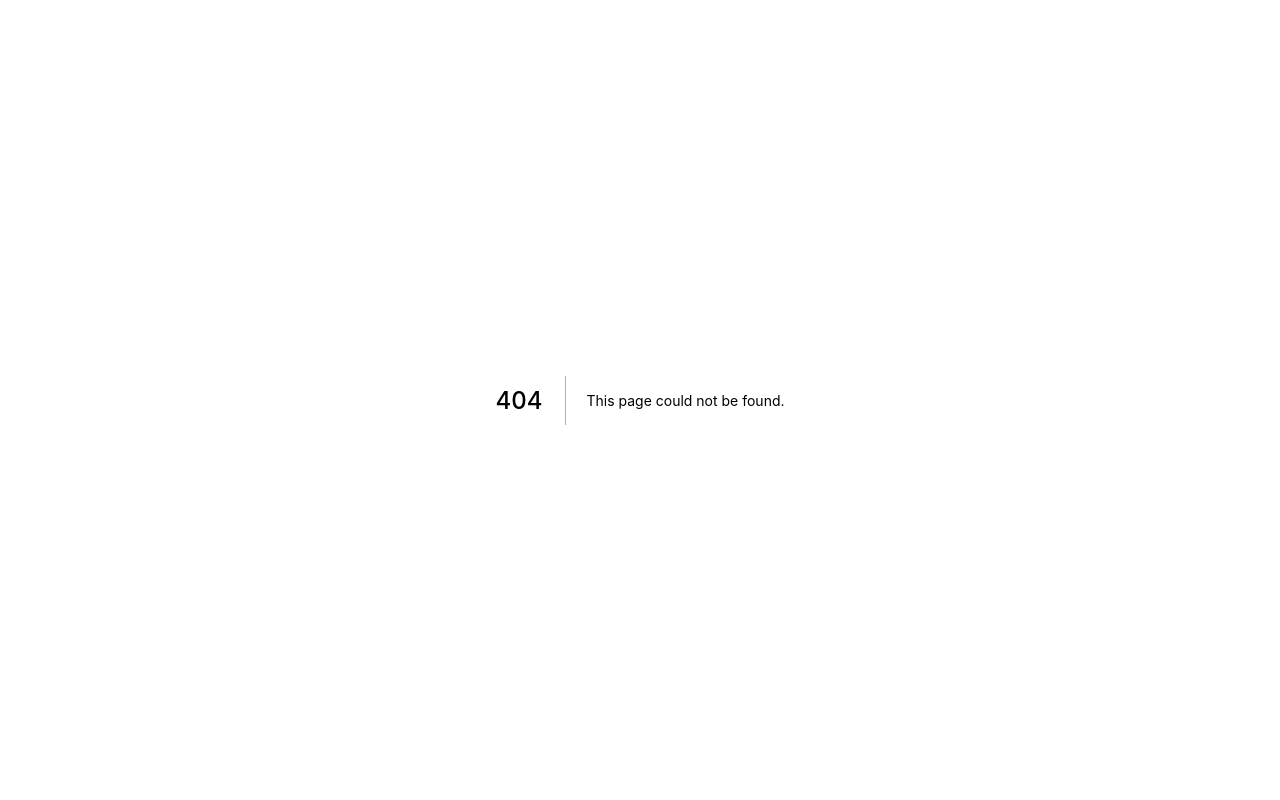
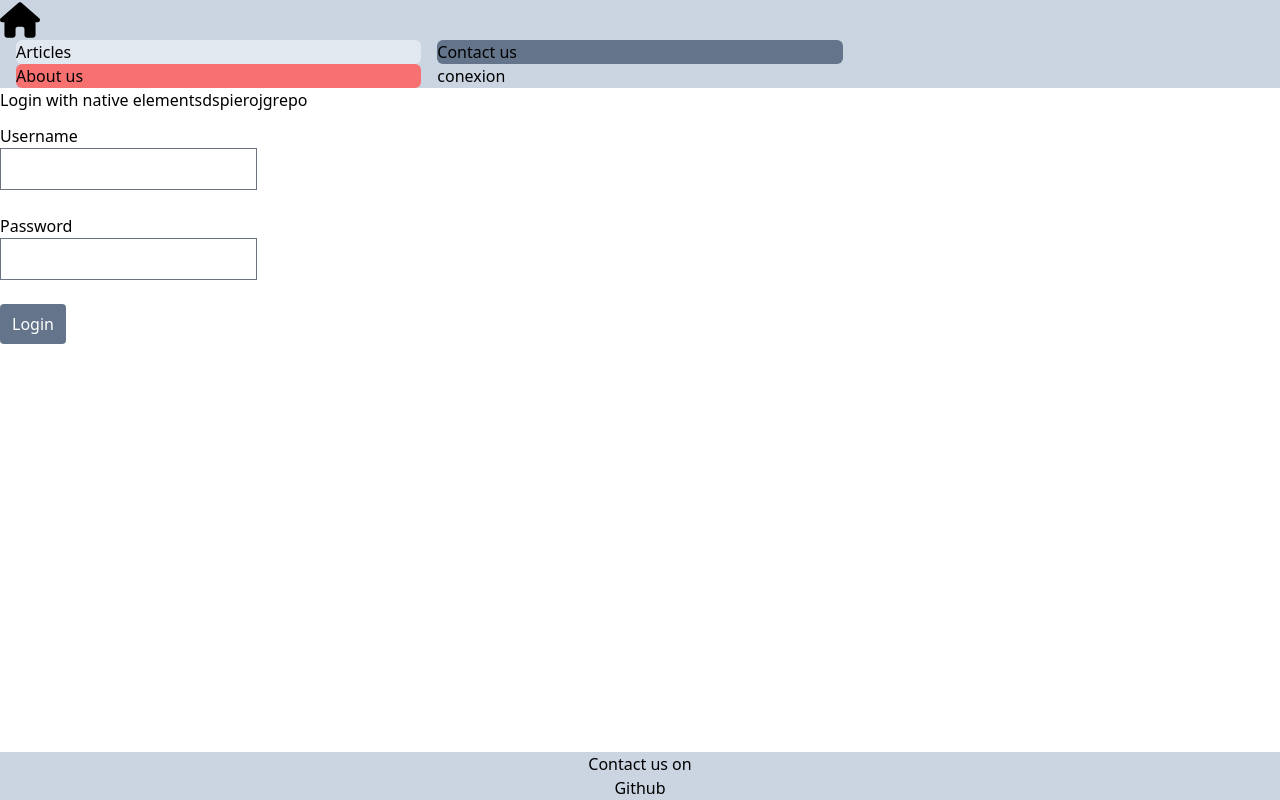
Before and after one commit to gr3g0ry552/ece-webtech-grouzelle-monsoro, a Next.js app in the folder app/: page /login-native2 in a window 1280 px wide. Before the commit this address had no page. Built offline with nearby package versions, Linux system fonts and the light colour scheme; what tailwindcss-font-inter would draw is missing.

Commit message:
feat : ajout de login-native et login-native2

```diff
--- a/app/pages/articles_general.js
+++ b/app/pages/articles_general.js
@@ -9,6 +9,7 @@ export default function Articles( {data} ) {
 
 
   return (
+    console.log("frrt")
     <Layout>
       <Head>
         <title>WebTech - articles</title>
--- a/app/pages/login-native.js
+++ b/app/pages/login-native.js
@@ -1,41 +1,46 @@
 import { userAgent } from "next/server";
 import { createContext, useState } from "react";
+import Layout from "../components/Layout";
 
 export default function LogFunc() {
   const [user, setUser] = useState("Jean");
+  //fonction qui creer objet form data et affiche ses données
+  const onSubmit = function  (e){
+    e.preventDefault()
+    const data = new FormData(e.target)
+
+  }
+
+
+
 
   return (
+    <Layout>
     <div class="h-screen bg-gradient-to-r from-cyan-500 to-blue-500">
       <p class="static h-80"></p>
       <div>
         <div class="text-center">
-          <form class="flex flex-col">
+          <form class="flex flex-col" onSubmit={onSubmit}>
+            <div>
             <label>
               <span>username</span>
               <input type="text" name="username" />
             </label>
-            <p class="static h-10"></p>
+            </div>
+        <div>
+
             <label>
               <span>password</span>
               <input type="text" name="password" />
             </label>
-          </form>
-          <p class="static h-10"></p>
-          <button
-            onClick={() => setUser("username")}
-            class="bg-green-400 rounded-md"
-          >
-            Login
-          </button>
-          <p>Welcome {user}</p>
+            </div>
+
+
+          <input type="submit" value="Submit"></input>
+     </form>
         </div>
       </div>
     </div>
-  );
+    </Layout>
+  )
 }
-
-// export default function handleState() {
-//   return (
-//     () => setUser("username")
-//   )
-// }
--- /dev/null
+++ b/app/pages/login-native2.js
@@ -0,0 +1,67 @@
+import {useState} from 'react'
+import Head from 'next/head'
+import Image from 'next/image'
+import Layout from '../components/Layout.js'
+
+export default function LoginNative() {
+  const [message, setMessage] = useState(null)
+  const onSubmit = function(e){
+    e.preventDefault()
+    const data = new FormData(e.target)
+
+    console(data)
+    setMessage(
+      <div>
+        <h2 className="text-center mt-3">Form data</h2>
+        <pre><code>{JSON.stringify(Object.fromEntries(data.entries()), null, 2)}</code></pre>
+      </div>
+    )
+  }
+  return (
+    <Layout>
+      <Head>
+        <title>WebTech -fremjgrm login</title>
+        <meta name="description" content="Generated by create next app" />
+        <link rel="icon" href="/favicon.ico" />
+      </Head>
+      <div>
+        <h1 className='wt-title'>
+          Login with native elementsdspierojgrepo
+        </h1>
+        <form className="[&_span]:block [&_div]:py-3" onSubmit={onSubmit}>
+          <div>
+            <label>
+              <span>Username</span>
+              <input type="text" name="username" />
+            </label>
+          </div>
+          <div>
+            <label>
+              <span>Password</span>
+              <input type="password" name="password" />
+            </label>
+          </div>
+          <div>
+            <button className="bg-slate-500 hover:bg-blue-500 text-white px-3 py-2 rounded">
+              Login
+            </button>
+          </div>
+        </form>
+      </div>
+      {message &&
+        <div
+          aria-label="Overlow below the drawer dialog"
+          className="fixed inset-0 bg-black/80 flex items-center justify-center"
+          onClick={() => setMessage(null)}
+          role="dialog"
+        >
+          <div
+            aria-label="Alert pane"
+            className="max-h-[90vh] max-w-[95vw] overflow-auto p-4 prose bg-white">
+            {message}
+          </div>
+        </div>
+      }
+    </Layout>
+  )
+}
```
Also changed, not shown: app/components/Login.js (line endings or trailing spaces).
